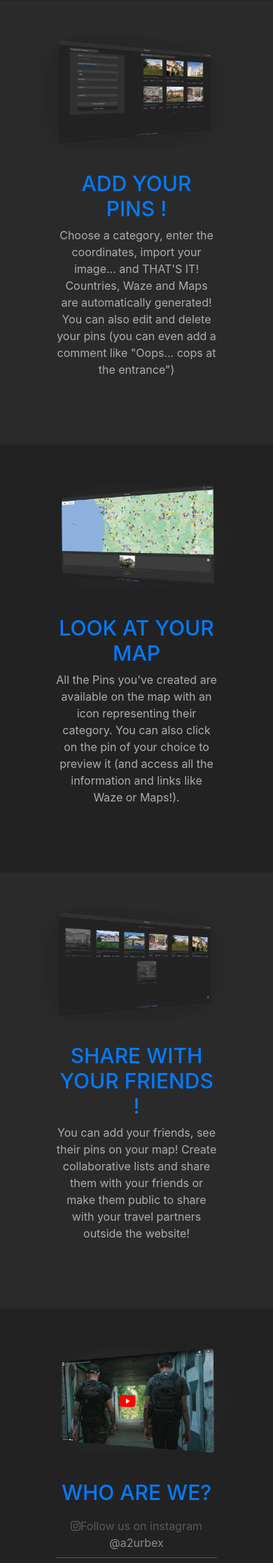
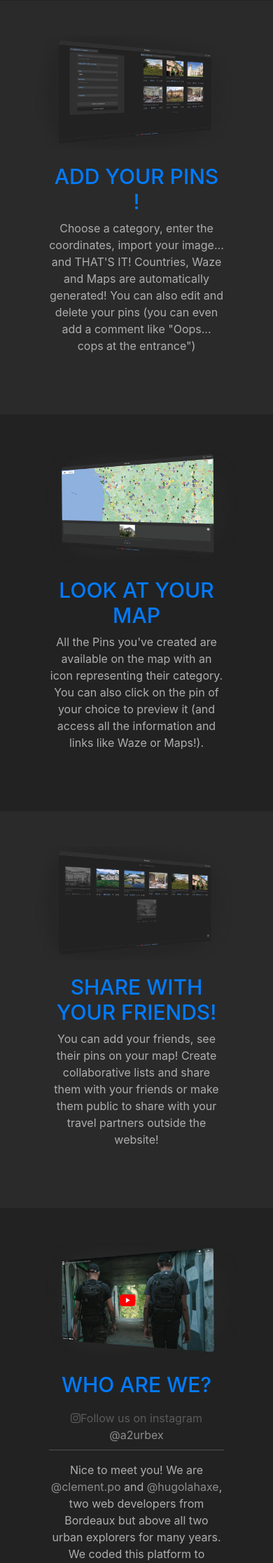
Before and after one commit to clementp0/a2urbex, a Symfony app: template templates/home/index.html.twig in a window 390 px wide. Shown: the part 843-3076 px from the top of the page at 70% size. Run offline with Twig, Linux system fonts and the light colour scheme; the template is opened without the code that fills it, so the values that code supplies are empty; some libraries are stand-ins or nearby versions.

Commit message:
Update index.html.twig

```diff
--- a/templates/home/index.html.twig
+++ b/templates/home/index.html.twig
@@ -62,7 +62,7 @@
 			<img src="./home/favorites.png">
 		</div>
 		<div class="home-content-text">
-			<h1>Share with your friends !
+			<h1>Share with your friends!
 			</h1>
 			<p class="home-content-text-p">You can add your friends, see their pins on your map! Create collaborative lists and share them with your friends or make them public to share with your travel partners outside the website!</p>
 		</div>
@@ -262,7 +262,7 @@
 			.home-content-text {
 				width:100%;
 				text-align: center!important;
-    			padding: 30px;
+    			padding: 20px;
 			}
 			.home-content-text-p {
 			max-width: 100%;
```
